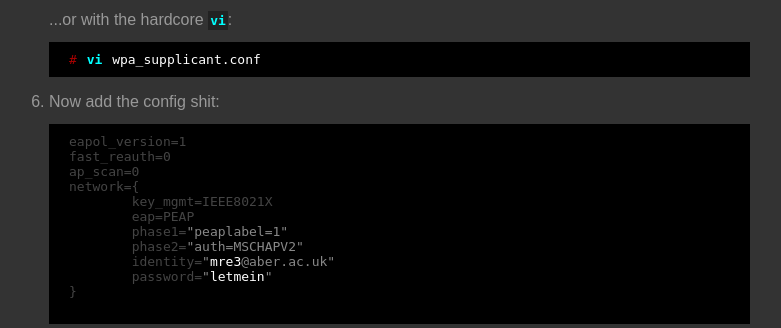
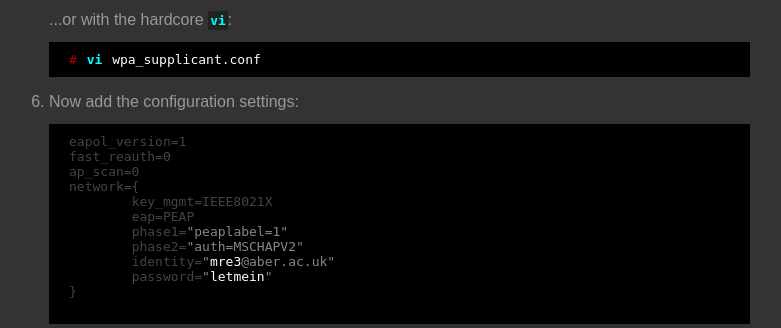
Before and after one commit to zuzak/802.1X, a PHP site: page /8021x.php in a window 1280 px wide. Shown: the part 462-790 px from the top of the page, without its empty margins (55-836 px from the left). Run offline with PHP 8.4, Linux system fonts and the light colour scheme; data that the repository does not hold is empty; some libraries are stand-ins or nearby versions.

Commit message:
tone down language

```diff
--- a/8021x.php
+++ b/8021x.php
@@ -48,7 +48,7 @@ require "main.php";
 				<pre class="command"><span class="prompt">#</span> <span class="command">vi</span> wpa_supplicant.conf</pre>
 			</li>
 			<li>
-				Now add the config shit:
+				Now add the configuration settings:
 				<pre class="file">
 eapol_version=1
 fast_reauth=0
```
